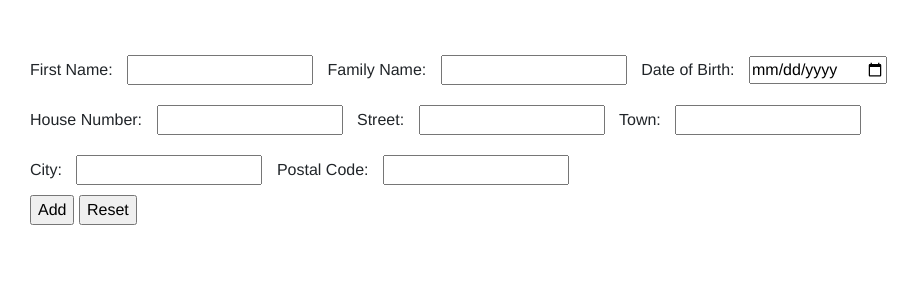
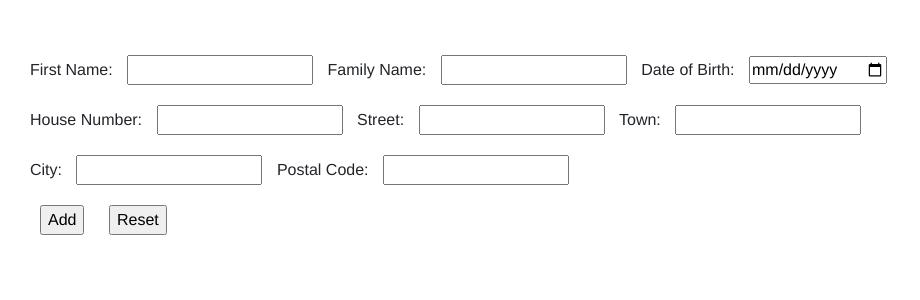
Before and after one commit to CarolSonghb/636libraryweb, a Flask app: page /staff/addborrower in a window 1280 px wide. Shown: the part 310-610 px from the top of the page, without its empty margins (0-920 px from the left). Run offline with Flask 2, Linux system fonts and the light colour scheme.

Commit message:
Update addborrower.html

```diff
--- a/librarywebapp/templates/addborrower.html
+++ b/librarywebapp/templates/addborrower.html
@@ -35,8 +35,8 @@
     <label for="pcode">Postal Code:</label>
     <input class="input-field" type="text" id="pcode" name="pcode"><br>
 
-    <input class="submit" type="submit" value="Add">
-    <input type="reset" value="Reset" />
+    <input class="input-field" type="submit" value="Add">
+    <input class="input-field"type="reset" value="Reset" />
 </form>
 
 <style>
```
